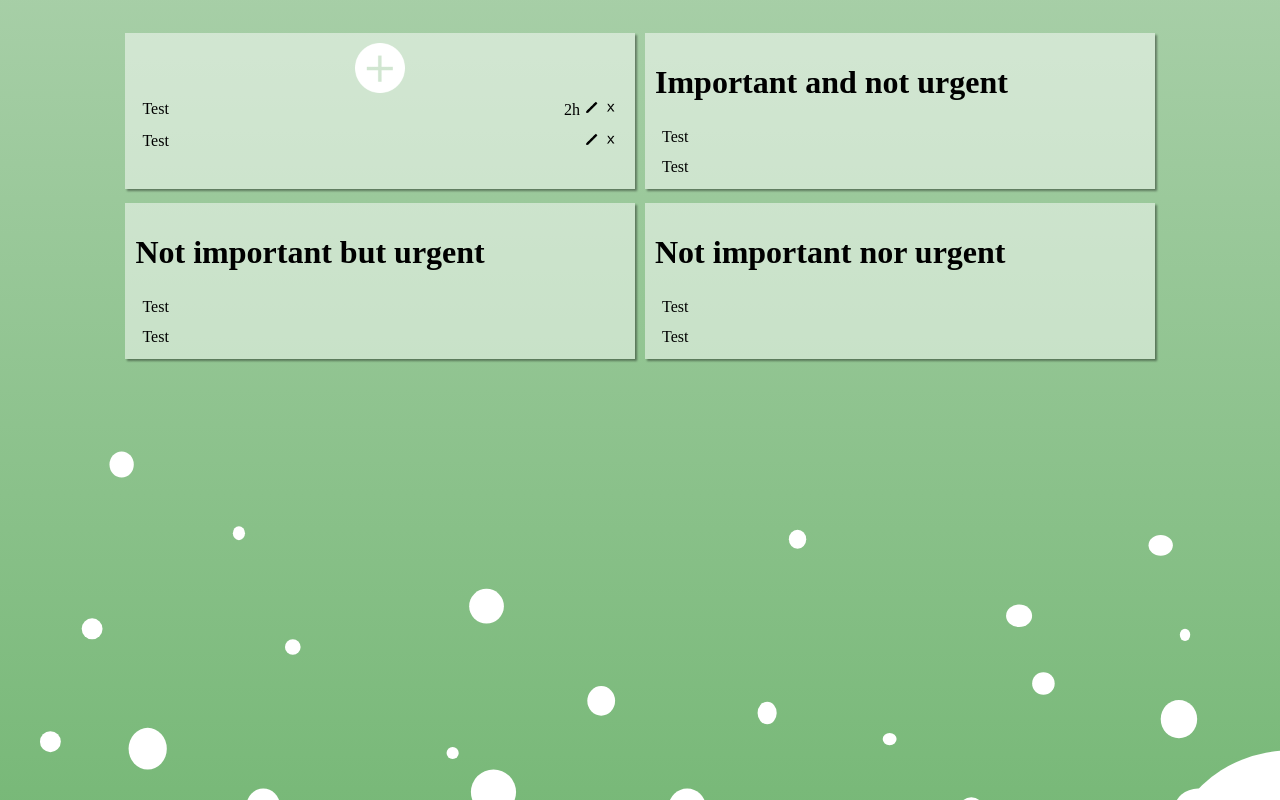
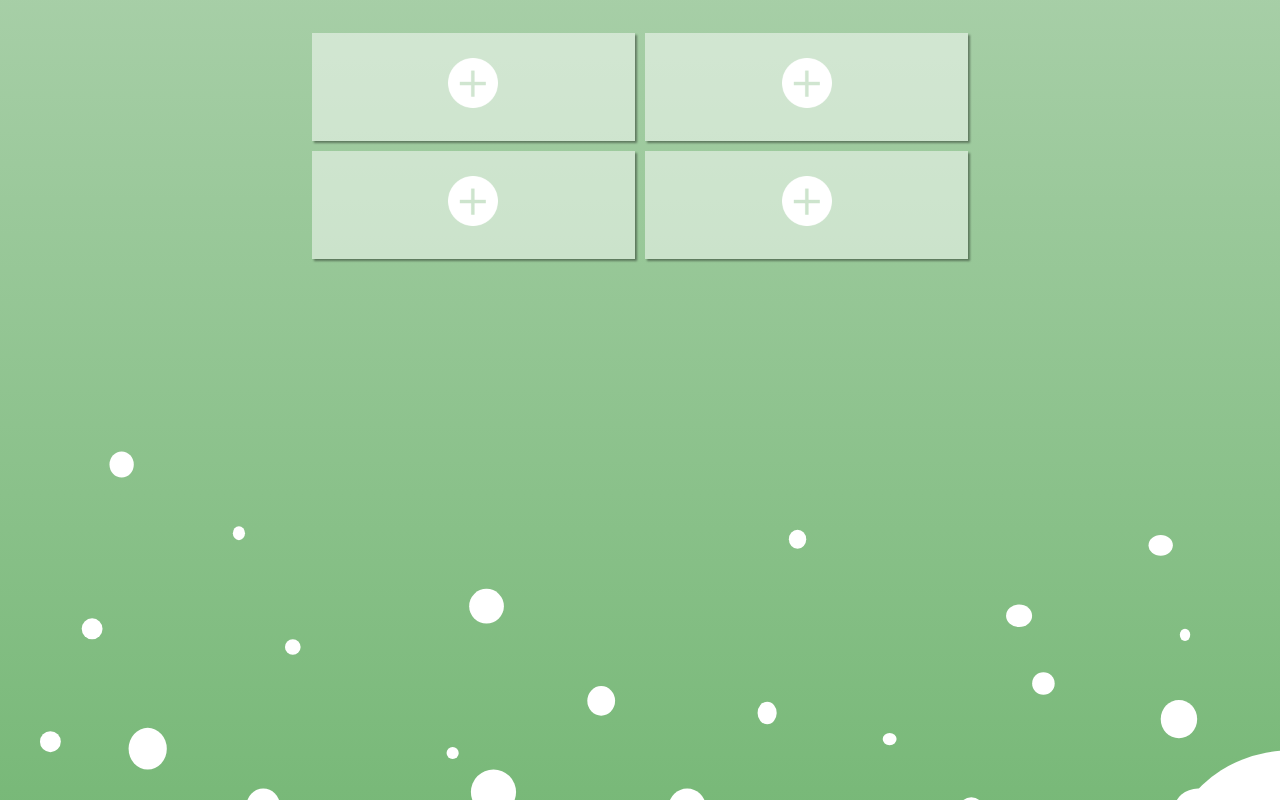
Before and after one commit to michaelKurowski/tasker, a plain HTML site: page src/client/index.html in a window 1280 px wide. Drawn offline with Linux system fonts and the light colour scheme.

Commit message:
Adding events to tasks. And working tasks adding for all 4 categories. Applied Add button to all 4 categories  	modified:   src/client/index.html Added history of events rendering to the tasksManager.renderTasks()  	modified:   src/client/libs/api.js
CSS changes
 	modified:   src/client/theme.css

```diff
--- a/src/client/index.html
+++ b/src/client/index.html
@@ -16,73 +16,40 @@
 		</form>
 	</div>
 -->
-	<div id="taskerPanel" class="guiPanel transparent">
+	<div id="taskerPanel" class="guiPanel transparent width60">
 
 		<div id="importantAndUrgent" class="redAlerts tasksContainer">
 
-			<div class="flex flexJustifyCenter"> <img src="assets/add.png" width="50px" height="50px" onClick="tasksManager.addTask(prompt('Title'), prompt('Urgency'), prompt('Importance')); tasksManager.renderTasks(1, document.getElementById('redTasks'))"></img></div>
+			<div class="flex flexJustifyCenter smallMargin">
+				<img src="assets/add.png" width="50px" height="50px" onClick="tasksManager.addTask(prompt('Title'), 1, 1); tasksManager.renderTasks(1, document.getElementById('redTasks'))"></img>
+			</div>
 			<div class="tasksList" id="redTasks">
-				<div class="alertWrapper">
-					<div class="alert">Test
-						<div class="alertButtons">
-							<span>2h</span>
-							<img src="assets/edit.png" width="15px" height="15px"></img>
-							<img src="assets/delete.png" width="15px" height="15px"></img>
-						</div>
-					</div>
-					<div class="history flex column">
-						<div class="historyRecord">Ala
-							<div class="alertButtons">
-								<img src="assets/edit.png" width="15px" height="15px"></img>
-								<img src="assets/delete.png" width="15px" height="15px"></img>
-							</div>
-						</div>
-						<div class="historyRecord">Ala2
-							<div class="alertButtons">
-								<img src="assets/edit.png" width="15px" height="15px"></img>
-								<img src="assets/delete.png" width="15px" height="15px"></img>
-							</div>
-						</div>
-					</div>
-				</div>
-				<div class="alertWrapper">
-					<div class="alert">Test
-						<div class="alertButtons">
-							<img src="assets/edit.png" width="15px" height="15px"></img>
-							<img src="assets/delete.png" width="15px" height="15px"></img>
-						</div>
-					</div>
-					<div class="history flex column">
-						<div class="historyRecord">Ala
-							<div class="alertButtons">
-								<img src="assets/edit.png" width="15px" height="15px"></img>
-								<img src="assets/delete.png" width="15px" height="15px"></img>
-							</div>
-						</div>
-						<div class="historyRecord">Ala2
-							<div class="alertButtons">
-								<img src="assets/edit.png" width="15px" height="15px"></img>
-								<img src="assets/delete.png" width="15px" height="15px"></img>
-							</div>
-						</div>
-					</div>
-				</div>
+
 			</div>
 		</div>
 		<div id="importantAndNotUrgent" class="orangeAlerts tasksContainer">
-			<h1>Important and not urgent</h1>
-			<div class="alert">Test</div>
-			<div class="alert">Test</div>
+			<div class="flex flexJustifyCenter smallMargin">
+				<img src="assets/add.png" width="50px" height="50px" onClick="tasksManager.addTask(prompt('Title'), 2, 1); tasksManager.renderTasks(2, document.getElementById('orangeTasks'))"></img>
+			</div>
+			<div class="tasksList" id="orangeTasks">
+
+			</div>
 		</div>
 		<div id="notImportantAndUrgent" class="yellowAlerts tasksContainer">
-			<h1>Not important but urgent</h1>
-			<div class="alert">Test</div>
-			<div class="alert">Test</div>
+			<div class="flex flexJustifyCenter smallMargin">
+				<img src="assets/add.png" width="50px" height="50px" onClick="tasksManager.addTask(prompt('Title'), 1, 2); tasksManager.renderTasks(3, document.getElementById('yellowTasks'))"></img>
+			</div>
+			<div class="tasksList" id="yellowTasks">
+
+			</div>
 		</div>
 		<div id="notImportantAndNotUrgent" class="greenAlerts tasksContainer">
-			<h1>Not important nor urgent</h1>
-			<div class="alert">Test</div>
-			<div class="alert">Test</div>
+			<div class="flex flexJustifyCenter smallMargin">
+				<img src="assets/add.png" width="50px" height="50px" onClick="tasksManager.addTask(prompt('Title'), 2, 2); tasksManager.renderTasks(4, document.getElementById('greenTasks'))"></img>
+			</div>
+			<div class="tasksList" id="greenTasks">
+
+			</div>
 		</div>
 
 	</div>
--- a/src/client/libs/api.js
+++ b/src/client/libs/api.js
@@ -7,7 +7,10 @@ var tasksManager = {
 		delete this.list[id]
 	},
 	getTasksByCategory: function (category) {
-		return this.list.filter( function (element) {
+		return this.list.map( function (element, index) {
+				element.id = index
+				return element
+			}).filter( function (element) {
 			var alertCategory =
 				(element.urgency === 1 && element.importance === 1) ? 1 :
 				(element.urgency === 2 && element.importance === 1) ? 2 :
@@ -20,7 +23,11 @@ var tasksManager = {
 		var html = ''
 		var listOfTasks = this.getTasksByCategory(tasksCategory)
 		listOfTasks.forEach( function (task) {
-			html += '<div class="alertWrapper"><div class="alert '
+
+			html += '<div class="alertWrapper">'
+
+			//Alert div, choosing color
+			html += '<div class="alert '
 			switch(tasksCategory) {
 				case 1:
 					html += 'red'
@@ -35,7 +42,10 @@ var tasksManager = {
 					html += 'green'
 					break
 			}
-			html += '">'
+			html += '"'
+			html += 'onclick="tasksManager.list[' + task.id + '].addHistoryRecord(prompt(\'What happened?\'))"'
+			html += '>'
+
 			html += task.title
 			html += '<div class="alertButtons"><span>'
 			html += '2h'
@@ -45,9 +55,10 @@ var tasksManager = {
 				html += '<div class="historyRecord">'
 				html += historyRecord.title
 				html += '<div class="alertButtons"><img src="assets/edit.png" width="15px" height="15px"></img><img src="assets/delete.png" width="15px" height="15px"></img></div>'
+				html += '</div>'
 			})
 			html += '</div>'
-
+			html += '</div>'
 		})
 		elementHTML.innerHTML = html
 	}
--- a/src/client/theme.css
+++ b/src/client/theme.css
@@ -22,6 +22,7 @@ button {
 	background-color: white;
 	padding: 20px;
     animation-duration: 1s;
+
 }
 .flex {
 	display: flex;
@@ -43,6 +44,12 @@ button {
 }
 .transparent {
 	background-color: rgba(0,0,0,0)
+}
+.smallMargin {
+	margin: 15px;
+}
+.width60 {
+	width: 60%;
 }
 
 /*--------------------------------TASKS VIEW--------------------------------*/
```
